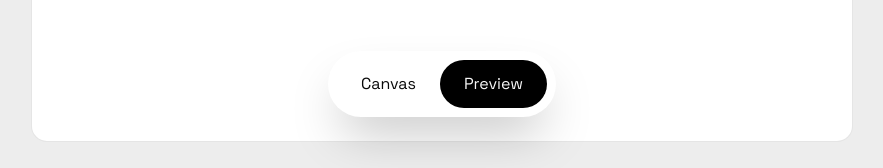
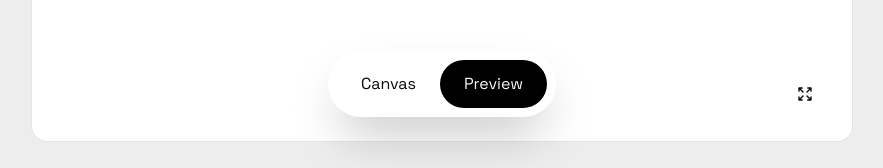
Before and after one commit to gokulcodes/markdown-canvas, a Next.js app: page / in a window 1280 px wide. Both pictures are taken after a click on the button "Preview". Shown: the part 643-811 px from the top of the page, without its empty margins (198-1081 px from the left). Built offline with nearby package versions, Linux system fonts and the light colour scheme; a web font is replaced by a local one.

Commit message:
expand mode added

```diff
--- a/src/app/globals.css
+++ b/src/app/globals.css
@@ -59,6 +59,7 @@ body {
 
 *{
   scrollbar-width: none;
+  transition: all 0.6s ease-in-out;
 }
 
 #canvas{
--- a/src/components/Footer/index.js
+++ b/src/components/Footer/index.js
@@ -1,5 +1,11 @@
+import canvasContext from "@/controller/canvasContext";
+import { useContext } from "react";
 import { LuGithub, LuTwitter } from "react-icons/lu";
 export default function Footer() {
+  const { expandView } = useContext(canvasContext);
+  if (expandView) {
+    return null;
+  }
   return (
     <footer className=" md:w-8/12 w-full flex flex-col md:flex-row gap-10 px-20 justify-between items-center mb-40 mt-5 self-center">
       <p>Made by gokul_varadan</p>
--- a/src/components/Header/index.js
+++ b/src/components/Header/index.js
@@ -2,9 +2,12 @@ import canvasContext from "@/controller/canvasContext";
 import { useContext, useEffect } from "react";
 
 export default function Header() {
-  const { dispatch } = useContext(canvasContext);
+  const { expandView, dispatch } = useContext(canvasContext);
   useEffect(() => {
     dispatch({ type: "onTextChange", payload: localStorage.getItem("text") });
   }, [dispatch]);
+  if (expandView) {
+    return null;
+  }
   return <img className="w-36 mt-4 self-center" src="/mc.svg" />;
 }
--- a/src/components/Preview/index.js
+++ b/src/components/Preview/index.js
@@ -2,15 +2,16 @@ import { useContext, useEffect, useRef } from "react";
 import markdown from "@gokulvaradan/markdown-parser/dist";
 import "./markdown.modules.css";
 import canvasContext from "@/controller/canvasContext";
+import { LuExpand } from "react-icons/lu";
 
 function Preview() {
   const previewRef = useRef();
-  const { text, fontStyle } = useContext(canvasContext);
+  const { text, dispatch, expandView, fontStyle } = useContext(canvasContext);
 
   useEffect(() => {
     if (text) {
       const htmlText = markdown.parse(text);
-      previewRef.current.innerHTML = `<div>${htmlText}</div>`;
+      previewRef.current.innerHTML = `<div class="py-20" >${htmlText}</div>`;
     }
   }, [text]);
 
@@ -18,8 +19,16 @@ function Preview() {
   //   const html = previewRef.current;
   // }
 
+  function handleExpand() {
+    dispatch({ type: "expand" });
+  }
+
   return (
-    <div className="flex flex-col self-center items-center justify-center md:w-8/12 w-full  p-4 gap-2">
+    <div
+      className={`flex relative flex-col self-center items-start justify-center ${
+        expandView ? "w-full" : "md:w-8/12 w-full"
+      }   p-4 gap-2`}
+    >
       {/* <div>
         <button
           onClick={handleExport}
@@ -31,7 +40,11 @@ function Preview() {
       <div
         ref={previewRef}
         style={{ fontFamily: fontStyle }}
-        className="w-full leading-8 rounded-2xl dark:bg-transparent bg-white overflow-hidden break-words overflow-y-scroll text-left font-sans border border-black/10 dark:border-white/20 p-4 md:p-6 h-[88vh] flex items-center justify-center"
+        className={`w-full  flex items-start leading-8 rounded-2xl dark:bg-transparent bg-white overflow-hidden break-words overflow-y-scroll text-left font-sans p-4 md:p-6 ${
+          expandView
+            ? "h-[100vh]"
+            : "h-[88vh] border border-black/10 dark:border-white/20"
+        }  justify-center`}
       >
         <img
           className="w-40 self-center"
@@ -39,6 +52,12 @@ function Preview() {
           alt="empty state"
         />
       </div>
+      <button
+        onClick={handleExpand}
+        className="p-4 bg-white/10 absolute right-10 bottom-10 rounded-xl hover:bg-white/20 cursor-pointer"
+      >
+        <LuExpand />
+      </button>
     </div>
   );
 }
--- a/src/components/Switch/index.js
+++ b/src/components/Switch/index.js
@@ -2,7 +2,7 @@ import canvasContext from "@/controller/canvasContext";
 import { useContext, useEffect, useRef } from "react";
 
 export default function Switch() {
-  const { activeView, dispatch } = useContext(canvasContext);
+  const { activeView, expandView, dispatch } = useContext(canvasContext);
   const canvasButtonRef = useRef();
   const highlightRef = useRef();
   const previewButtonRef = useRef();
@@ -29,6 +29,9 @@ export default function Switch() {
     }
   }, [activeView, dispatch]);
 
+  if (expandView) {
+    return null;
+  }
   return (
     <div className="fixed shadow-2xl flex self-center bg-white dark:bg-black border border-white/20 p-2 rounded-full bottom-10">
       <div className="relative" ref={containerRef}>
--- a/src/controller/canvasContext.js
+++ b/src/controller/canvasContext.js
@@ -4,6 +4,7 @@ import { fonts } from "../../config";
 const state = {
   activeView: 0,
   text: "",
+  expandView: false,
   fontStyle: fonts[0],
 };
 
@@ -16,6 +17,8 @@ const reducer = (state, action) => {
       return { ...state, text: action.payload };
     case "onFontChange":
       return { ...state, fontStyle: action.payload };
+    case "expand":
+      return { ...state, expandView: !state.expandView };
   }
 };
 
```
